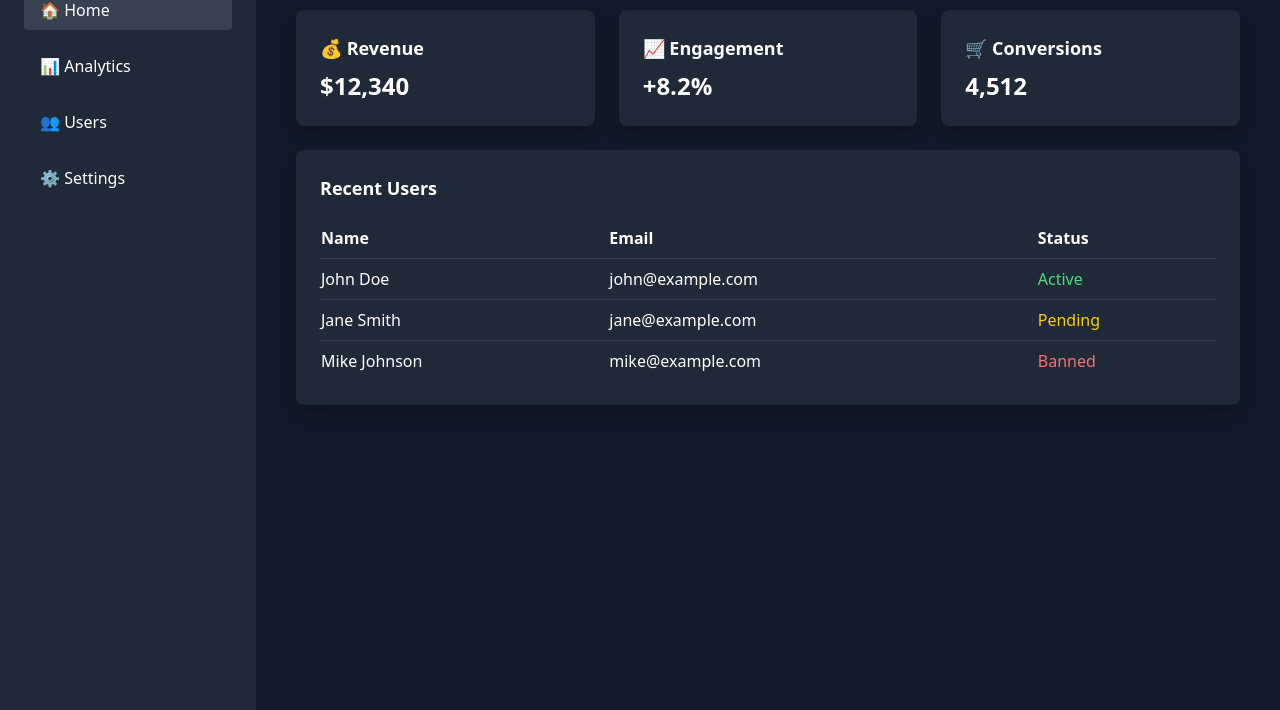
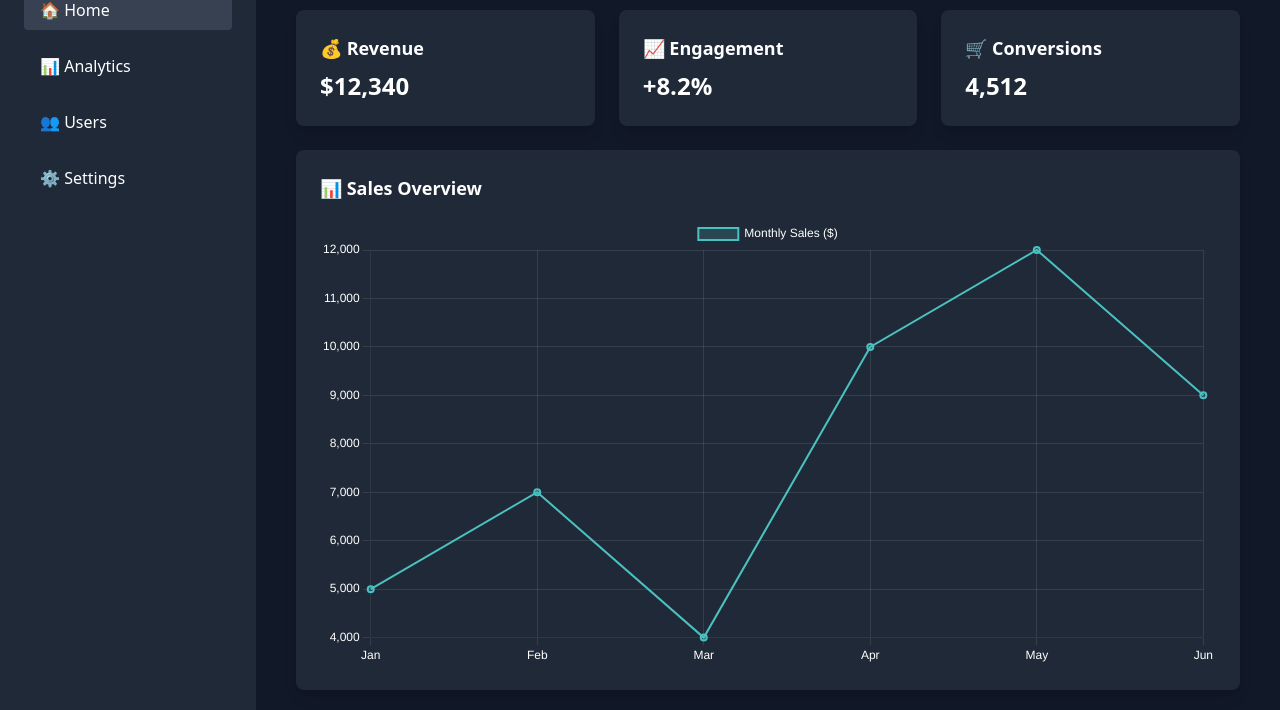
Before and after one commit to Sarhan41/FSWD_2202031000104_Assignment-1, a plain HTML site: page dashboard/index.html in a window 1280 px wide. Shown: the part 90-800 px from the top of the page. Drawn offline with nearby package versions, Linux system fonts and the light colour scheme.

Commit message:
Add Chart.js integration and sales overview chart to dashboard

```diff
--- a/dashboard/index.html
+++ b/dashboard/index.html
@@ -5,6 +5,7 @@
     <meta name="viewport" content="width=device-width, initial-scale=1.0" />
     <title>Dashboard</title>
     <script src="https://cdn.tailwindcss.com"></script>
+    <script src="https://cdn.jsdelivr.net/npm/chart.js"></script>
 </head>
 <body class="bg-gray-900 text-white">
     <div class="flex h-screen">
@@ -39,6 +40,12 @@
                 </div>
             </div>
 
+            <!-- Chart Section -->
+            <div class="bg-gray-800 p-6 rounded-lg shadow-lg mb-6">
+                <h2 class="text-lg font-semibold mb-4">📊 Sales Overview</h2>
+                <canvas id="salesChart"></canvas>
+            </div>
+
             <!-- Table -->
             <div class="bg-gray-800 p-6 rounded-lg shadow-lg">
                 <h2 class="text-lg font-semibold mb-4">Recent Users</h2>
@@ -71,5 +78,35 @@
             </div>
         </main>
     </div>
+
+    <!-- Chart.js Script -->
+    <script>
+        const ctx = document.getElementById('salesChart').getContext('2d');
+        new Chart(ctx, {
+            type: 'line',
+            data: {
+                labels: ['Jan', 'Feb', 'Mar', 'Apr', 'May', 'Jun'],
+                datasets: [{
+                    label: 'Monthly Sales ($)',
+                    data: [5000, 7000, 4000, 10000, 12000, 9000],
+                    borderColor: 'rgba(75, 192, 192, 1)',
+                    backgroundColor: 'rgba(75, 192, 192, 0.2)',
+                    borderWidth: 2
+                }]
+            },
+            options: {
+                responsive: true,
+                plugins: {
+                    legend: {
+                        labels: { color: 'white' }
+                    }
+                },
+                scales: {
+                    x: { ticks: { color: 'white' }, grid: { color: 'rgba(255,255,255,0.1)' } },
+                    y: { ticks: { color: 'white' }, grid: { color: 'rgba(255,255,255,0.1)' } }
+                }
+            }
+        });
+    </script>
 </body>
 </html>
```
